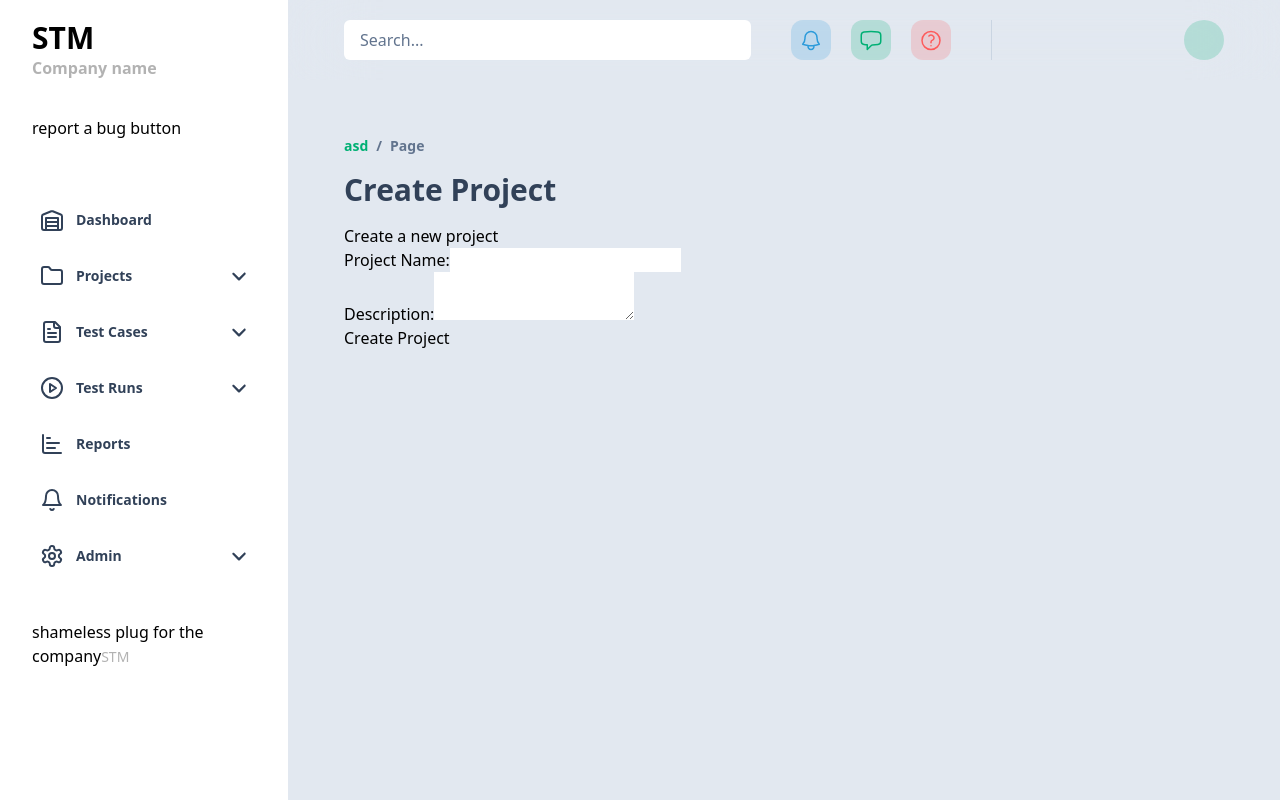
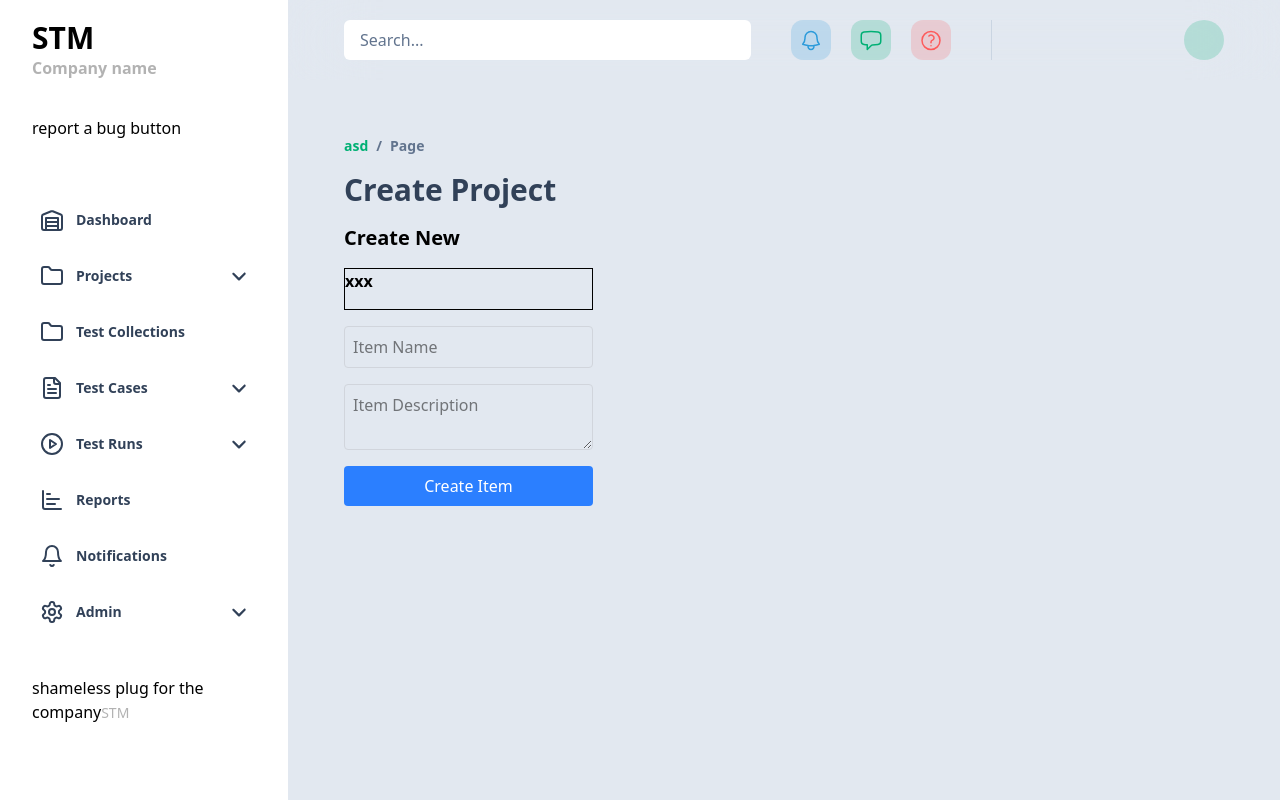
Before and after one commit to dominik-sek/simple-test-manager, a React (Vite) app in the folder frontend/: page /projects/create in a window 1280 px wide. Built offline with nearby package versions, Linux system fonts and the light colour scheme; no server answers; sample sign-in values are in the browser's storage.

Commit message:
change test-project-service to accept user role, add dynamic datatable

```diff
--- a/frontend/package.json
+++ b/frontend/package.json
@@ -11,10 +11,12 @@
   },
   "dependencies": {
     "@heroicons/react": "^2.2.0",
+    "@lexical/react": "^0.30.0",
     "@tailwindcss/vite": "^4.0.15",
     "class-variance-authority": "^0.7.1",
     "clsx": "^2.1.1",
     "jwt-decode": "^4.0.0",
+    "lexical": "^0.30.0",
     "lucide-react": "^0.487.0",
     "react": "^19.0.0",
     "react-dom": "^19.0.0",
--- a/frontend/src/app/pages/cases/TestCases.tsx
+++ b/frontend/src/app/pages/cases/TestCases.tsx
@@ -1,9 +1,73 @@
+import { api } from '@/api/helper';
+import DataTable from '@/components/data-table/DataTable';
 import Page from '@/components/page/Page';
+import { useEffect, useState } from 'react';
 
-export default function TestCases(){
+export default function TestCases() {
+  const [testCases, setTestCases] = useState<any>(null);
+
+  useEffect(() => {
+    api('/test-case', { method: 'GET' })
+      .then((res) => {
+        setTestCases(res);
+      })
+      .catch((err) => {
+        console.error('Failed to fetch test cases:', err);
+      });
+  }, []);
+
+  const columns = [
+    {
+      key: 'id',
+      label: 'ID'
+    },
+    {
+      key: 'name',
+      label: 'Name'
+    },
+    {
+      key: 'description',
+      label: 'Description'
+    },
+    {
+      key: 'status',
+      label: 'Status'
+    },
+    {
+      key: 'parameters',
+      label: 'Parameters'
+    }
+  ]
+  const actions = [
+    {
+      label: 'Edit',
+      icon: 'edit',
+      onClick: (row: any) => {
+        console.log('Edit', row);
+      }
+    },
+    {
+      label: 'Delete',
+      icon: 'delete',
+      onClick: (row: any) => {
+        console.log('Delete', row);
+      }
+    },
+    {
+      label: 'View',
+      icon: 'view',
+      onClick: (row: any) => {
+        console.log('View', row);
+      }
+    }
+
+  ]
+
+
+
   return (
     <Page title={'Test Cases'}>
-      hello
+      <DataTable columns={columns} data={testCases} actions={actions} />
     </Page>
   )
 }
--- a/frontend/src/app/pages/projects/TestProjectCreate.tsx
+++ b/frontend/src/app/pages/projects/TestProjectCreate.tsx
@@ -1,4 +1,5 @@
 import { api } from '@/api/helper';
+import CreateNewItemForm from '@/components/forms/CreateNewItemForm';
 import Page from '@/components/page/Page';
 import { useState } from 'react';
 
@@ -41,23 +42,9 @@ export default function TestProjectCreate() {
   }
 
 
-
   return (
     <Page title={'Create Project'}>
-      <div>
-      <h1>Create a new project</h1>
-      <form onSubmit={handleSubmit}>
-        <div>
-          <label htmlFor="projectName">Project Name:</label>
-          <input className='bg-white' type="text" id="projectName" name="projectName" required />
-        </div>
-        <div>
-          <label htmlFor="description">Description:</label>
-          <textarea className='bg-white' id="description" name="description"></textarea>
-        </div>
-        <button  type="submit">Create Project</button>
-      </form>
-    </div>
+      <CreateNewItemForm />
     </Page>
   );
 }
--- a/frontend/src/app/pages/projects/TestProjects.tsx
+++ b/frontend/src/app/pages/projects/TestProjects.tsx
@@ -1,35 +1,78 @@
 import { api } from '@/api/helper';
-import DataCard from '@/components/data-card/DataCard';
+import DataTable from '@/components/data-table/DataTable';
 import Page from '@/components/page/Page';
+import { l } from 'node_modules/react-router/dist/development/fog-of-war-1hWhK5ey.d.mts';
 import { useEffect, useState } from 'react';
 import { useParams } from 'react-router';
 
 export default function TestProjects() {
 
   const [testProject, setTestProject] = useState<any>(null);
+  const params = useParams();
+  const columns = [
+    {
+      key: 'id',
+      label: 'ID'
+    },
+    {
+      key: 'name',
+      label: 'Name'
+    },
+    {
+      key: 'description',
+      label: 'Description'
+    },
+  ]
+  const actions = [
+    {
+      label: 'Edit',
+      icon: 'edit',
+      onClick: (row: any) => {
+        console.log('Edit', row);
+      }
+    },
+    {
+      label: 'Delete',
+      icon: 'delete',
+      onClick: (row: any) => {
+        console.log('Delete', row);
+      }
+    },
+    {
+      label: 'View',
+      icon: 'view',
+      onClick: (row: any) => {
+        console.log('View', row);
+      }
+    }
 
-  const params = useParams();
-  console.log(params);
+  ]
+
+
+
+
   useEffect(() => {
     api('/test-project', { method: 'GET' })
       .then((res) => {
-        console.log(res);
+
         setTestProject(res);
       })
       .catch((err) => {
         console.error('Failed to fetch projects:', err);
       });
   }, []);
+
   return (
     <Page title={'Test projects'}>
-      {
+      <DataTable columns={columns} data={testProject} actions={actions}  />
+      {/* {
         testProject && testProject.map((project: any) => {
           project = project.test_project
           return (
             <DataCard key={project.id} title={project.name} description={project.description} icon={project.icon} href={`/projects/${project.id}`} />
           )
         })
-      }
+      } */}
 
     </Page>
   )
--- /dev/null
+++ b/frontend/src/components/data-table/DataTable.tsx
@@ -0,0 +1,98 @@
+interface dataTableProps {
+  columns: {
+    [key: string]: string;
+    label: string;
+  }[]
+  data: any[];
+  actions: any[];
+  //   onRowClick?: (row: any) => void;
+  //   className?: string;
+  //   style?: React.CSSProperties;
+  //   striped?: boolean;
+  //   bordered?: boolean;
+  //   hoverable?: boolean;
+  //   pagination?: boolean;
+  //   pageSize?: number;
+  //   onPageChange?: (page: number) => void;
+  //   totalRecords?: number;
+}
+export default function DataTable(props: dataTableProps) {
+  console.log(props.data); //array of objects
+  return (
+    <div className='flex flex-col gap-4 w-full'>
+      <div className='flex flex-row items-center'>
+
+        <p>mass actions select</p>
+        <select>
+          <option value="10">10</option>
+        </select>
+
+      </div>
+
+      <table className='w-full bg-white shadow-md rounded-lg overflow-hidden'>
+        <thead className='bg-palette-slate'>
+          <tr>
+            <th className='text-left p-2'>
+              <input type="checkbox" className='w-4 h-4 ' />
+            </th>
+            {props.columns.map((column, index) => (
+              <th key={index} className='text-left p-2'>{column.label}</th>
+            ))}
+
+            <th className='text-left p-2'>Actions</th>
+
+          </tr>
+        </thead>
+        <tbody className='py-2'>
+          {props.data && props.data.map((row, index) => (
+
+            <tr key={index} className='hover:bg-palette-green/20'>
+              <td className='p-2'>
+                <input type="checkbox" className='w-4 h-4' />
+              </td>
+              {
+                props.columns.map((column, index) => {
+                  //if row is an object and column.key is a key in the object
+                  if (typeof row[column.key] === 'object') {
+                    return (
+                      <td key={index} className='p-2'>
+                        {JSON.stringify(row[column.key])}
+                      </td>
+                    )
+                  }
+                  //if row is an array and column.key is a key in the object
+                  if (Array.isArray(row[column.key])) {
+                    return (
+                      <td key={index} className='p-2'>
+                        {row[column.key].map((item: any, index: number) => (
+                          <span key={index} className='block'>{item}</span>
+                        ))}
+                      </td>
+                    )
+                  }
+
+                  return (
+                    <td key={index} className='p-2'>
+                      {row[column.key]}
+                    </td>
+                  )
+                })
+              }
+              <td className='p-2'>
+                  {
+                  props.actions.map((action, index) => (
+
+                    <button key={index} className='bg-palette-green text-white py-1 px-2 rounded-md hover:bg-palette-green/80 transition-all duration-200 ease-in-out'>
+                      {action.label}
+                    </button>
+                  ))
+                  }
+              </td>
+            </tr>
+          ))}
+
+        </tbody>
+      </table>
+    </div>
+  );
+}
--- /dev/null
+++ b/frontend/src/components/forms/CreateNewItemForm.tsx
@@ -0,0 +1,50 @@
+
+import { useEffect } from 'react';
+
+interface FormFields{
+  name: string;
+  type: string;
+  placeholder: string;
+  required: boolean;
+}
+interface formProps {
+  label: string;
+  fields: FormFields[];
+  onSubmit: (data: any) => void;
+  onCancel: () => void;
+  submitButtonLabel: string;
+  cancelButtonLabel: string;
+  className?: string;
+
+}
+export default function CreateNewItemForm(formProps: formProps) {
+
+  return (
+    <div className="flex flex-col gap-4">
+      <h2 className="text-xl font-bold">Create New {formProps.label}</h2>
+      <div className='flex flex-col gap-4 relative border'>
+        <label className="text-md font-semibold ">xxx</label>
+      <div id="editorjs"></div>
+      </div>
+
+
+      <form className="flex flex-col gap-4">
+        <input
+          type="text"
+          placeholder="Item Name"
+          className="p-2 border border-gray-300 rounded"
+        />
+        <textarea
+          placeholder="Item Description"
+          className="p-2 border border-gray-300 rounded"
+        ></textarea>
+        <button
+          type="submit"
+          className="bg-blue-500 text-white p-2 rounded hover:bg-blue-600 transition duration-200"
+        >
+          Create Item
+        </button>
+      </form>
+    </div>
+  );
+}
--- a/frontend/src/components/page/Page.tsx
+++ b/frontend/src/components/page/Page.tsx
@@ -19,9 +19,10 @@ export default function Page(props: PageProps) {
         <div className='pt-14 px-14 gap-4 flex flex-col'>
 
           <Breadcrumbs />
+          <div>
+            <h1 className='text-3xl font-bold text-slate-700'>{props.title}</h1>
 
-          <h1 className='text-3xl font-bold text-slate-700'>{props.title}</h1>
-
+          </div>
           <div className='flex flex-wrap gap-10 pb-10 '>
           {props.children}
           </div>
--- a/frontend/src/components/sidebar/sidebar-items.ts
+++ b/frontend/src/components/sidebar/sidebar-items.ts
@@ -35,6 +35,11 @@ export const sidebarItems: SidebarItem[] = [
       { label: "All Projects", route: "/projects", icon: LuFolder  },
       { label: "Create Project", route: "/projects/create", icon: LuFolder  },
     ],
+  },
+  {
+    label: "Test Collections",
+    route: "/collections",
+    icon: LuFolder
   },
   {
     label: "Test Cases",
```
Also changed, not shown: 2 other files (tests, documents, lock files or other folders).
